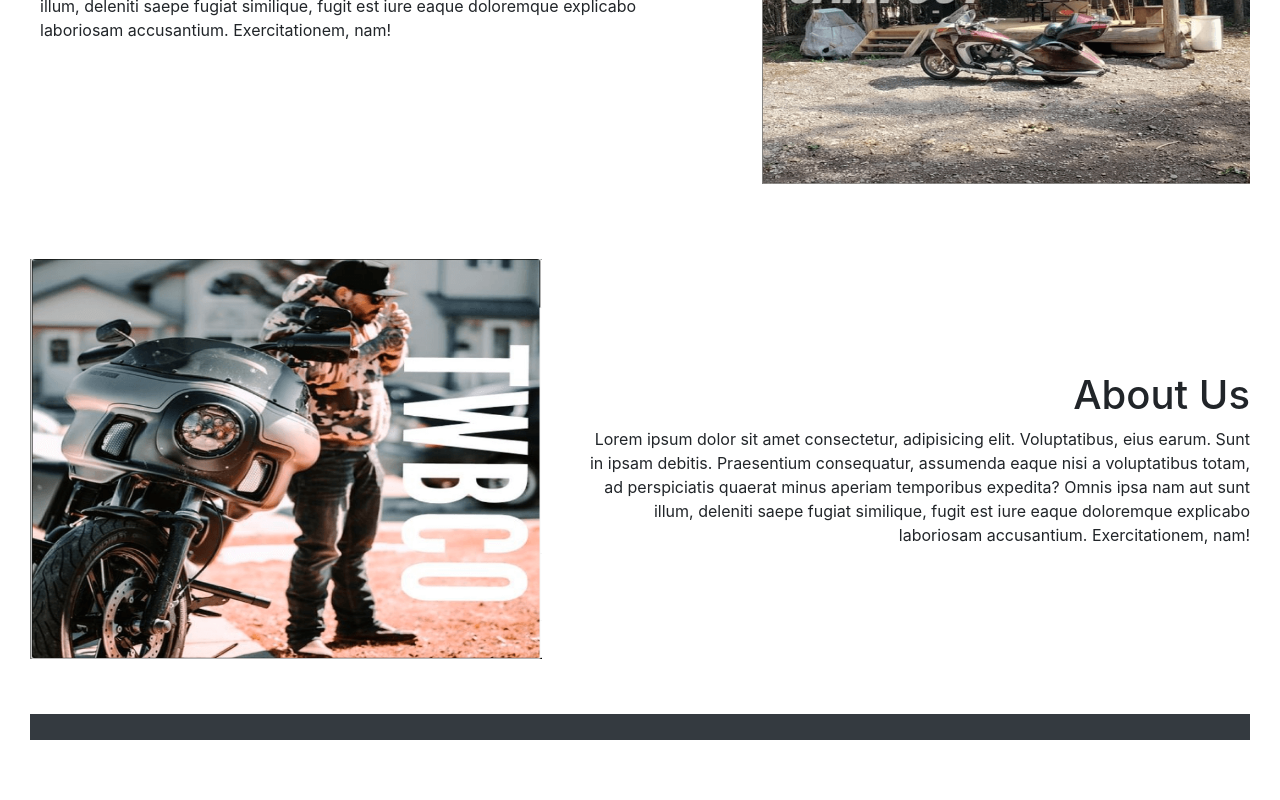
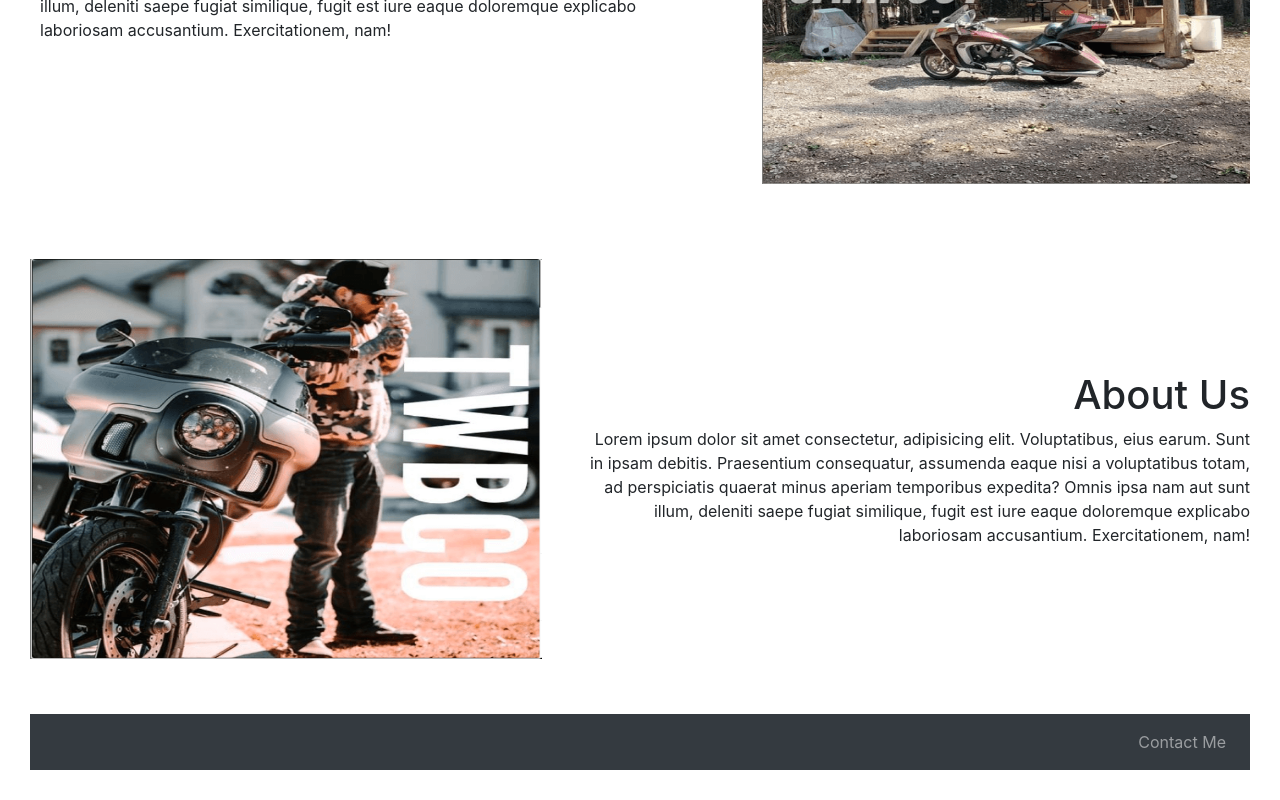
Before and after one commit to ajanes780/wildboyscampoutwebsite, a React (Create React App) app: page / in a window 1280 px wide. Shown: the part 872-1672 px from the top of the page. Before the commit the page ends 1642 px from the top, so only its background shows below. Built offline with nearby package versions, Linux system fonts and the light colour scheme.

Commit message:
add contact me

```diff
--- a/src/components/footer/FooterComponent.jsx
+++ b/src/components/footer/FooterComponent.jsx
@@ -9,9 +9,9 @@ export const FooterComponent = () => (
     <Navbar.Toggle aria-controls="responsive-navbar-nav" />
     <Navbar.Collapse id="responsive-navbar-nav"></Navbar.Collapse>
     <Nav className="mr-auto">
-      {/* <Nav.Link href="#home">Home</Nav.Link>
-      <Nav.Link href="#Events">Events</Nav.Link>
-      <Nav.Link href="#Location">Contests</Nav.Link> */}
+      {/* <Nav.Link href="#home">Home</Nav.Link> */}
+      {/* <Nav.Link href="#Events">Events</Nav.Link> */}
+      <Nav.Link href="#Location">Contact Me</Nav.Link>
     </Nav>
   </Navbar>
 );
--- a/src/components/headerComponent/headerComponentStyle.scss
+++ b/src/components/headerComponent/headerComponentStyle.scss
@@ -1,5 +1 @@
 @import "~bootstrap/scss/bootstrap";
-
-Navbar {
-  margin-bottom: 10px;
-}
```
